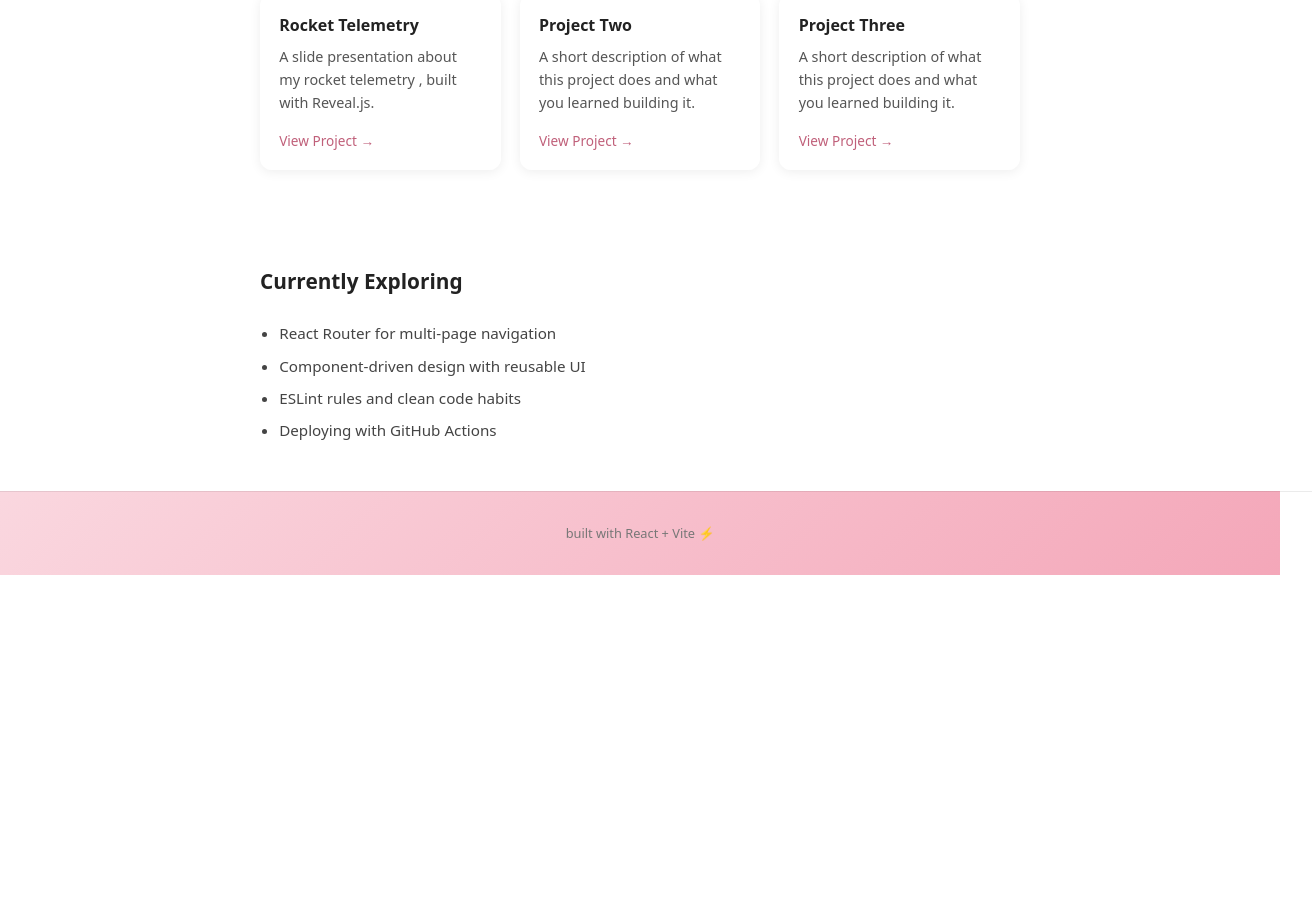
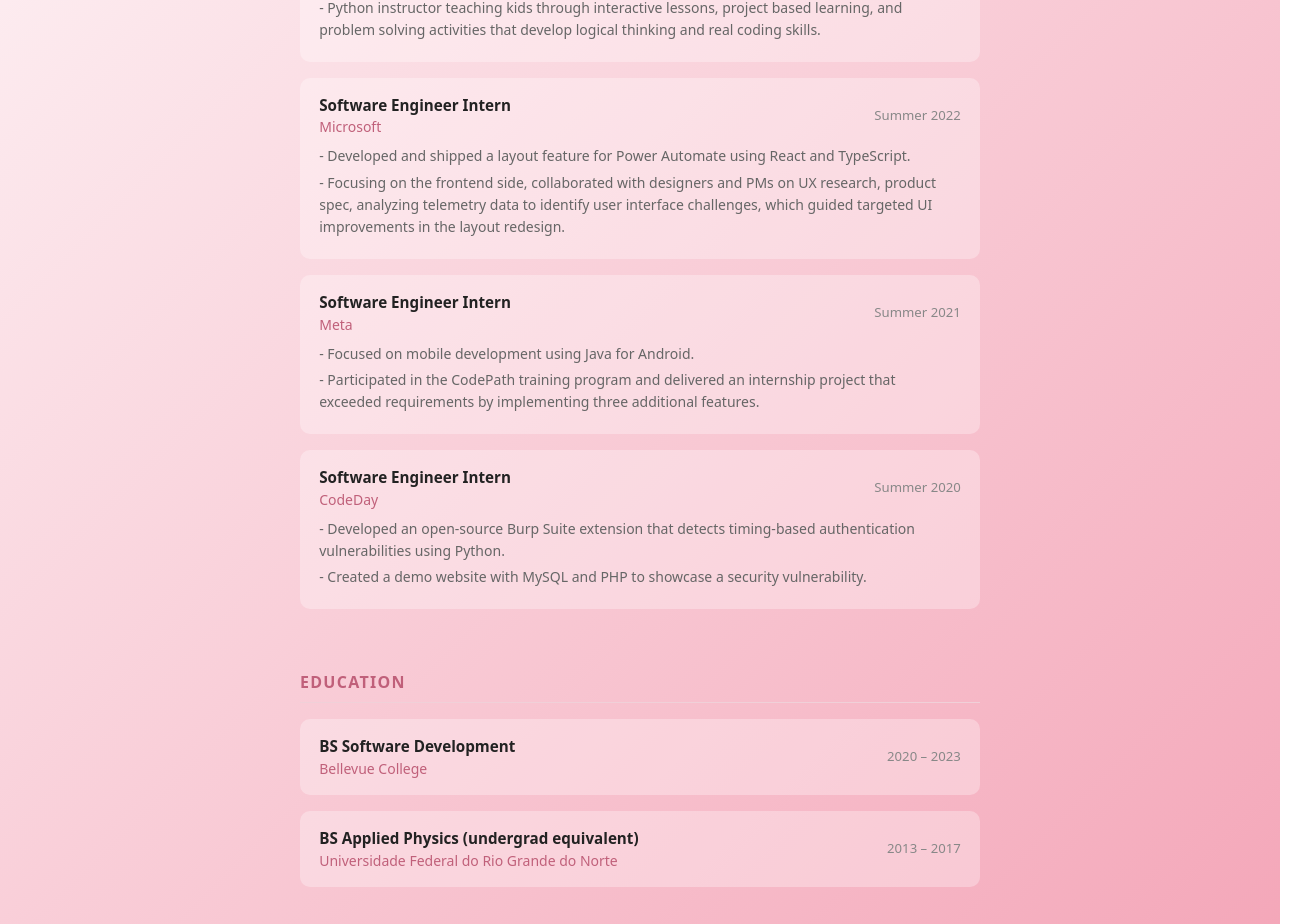
Before and after one commit to malucart/malucart.github.io, a React (Vite) app: page /about in a window 1280 px wide. Shown: the part 643-1567 px from the top of the page, 1312 px wide, since content can reach past the window. Before the commit the page ends 1218 px from the top, so only its background shows below. Built offline with nearby package versions, Linux system fonts and the light colour scheme.

Commit message:
Add About and Blog pages, set up React Router

```diff
--- a/package.json
+++ b/package.json
@@ -11,7 +11,8 @@
   },
   "dependencies": {
     "react": "^19.2.0",
-    "react-dom": "^19.2.0"
+    "react-dom": "^19.2.0",
+    "react-router-dom": "^7.13.1"
   },
   "devDependencies": {
     "@eslint/js": "^9.39.4",
--- a/src/App.jsx
+++ b/src/App.jsx
@@ -1,12 +1,21 @@
+import { BrowserRouter, Routes, Route } from 'react-router-dom'
 import Home from './pages/Home'
+import Blog from './pages/Blog'
+import About from './pages/About'
 import Header from './components/Header'
 
 function App() {
   return (
-    <div style={{ minHeight: '100vh', background: 'linear-gradient(135deg, #ffffff 0%, #F4A7B9 100%)', display: 'flex', flexDirection: 'column' }}>
-      <Header />
-      <Home />
-    </div>
+    <BrowserRouter>
+      <div style={{ minHeight: '100vh', background: 'linear-gradient(135deg, #ffffff 0%, #F4A7B9 100%)', display: 'flex', flexDirection: 'column' }}>
+        <Header />
+        <Routes>
+          <Route path="/" element={<Home />} />
+          <Route path="/blog" element={<Blog />} />
+          <Route path="/about" element={<About />} />
+        </Routes>
+      </div>
+    </BrowserRouter>
   )
 }
 
--- a/src/components/Header.jsx
+++ b/src/components/Header.jsx
@@ -1,3 +1,12 @@
+import { Link } from 'react-router-dom'
+
+const navItems = [
+  { label: 'home', to: '/' },
+  { label: 'about me', to: '/about' },
+  { label: 'projects', to: '/#projects' },
+  { label: 'blog', to: '/blog' },
+]
+
 export default function Header() {
   return (
     <header style={{
@@ -8,10 +17,10 @@ export default function Header() {
       backgroundColor: 'transparent',
     }}>
       <nav style={{ display: 'flex', gap: '2rem' }}>
-        {['home', 'about me', 'projects', 'blog'].map((item) => (
-          <a
-            key={item}
-            href={item === 'home' ? '/' : `#${item.toLowerCase().replace(' ', '-')}`}
+        {navItems.map(({ label, to }) => (
+          <Link
+            key={label}
+            to={to}
             style={{
               textDecoration: 'none',
               color: '#333',
@@ -22,8 +31,8 @@ export default function Header() {
             onMouseEnter={e => e.target.style.color = '#E07A96'}
             onMouseLeave={e => e.target.style.color = '#333'}
           >
-            {item}
-          </a>
+            {label}
+          </Link>
         ))}
       </nav>
     </header>
--- /dev/null
+++ b/src/pages/About.jsx
@@ -0,0 +1,137 @@
+const experience = [
+  {
+    role: 'Software Engineer',
+    company: 'Microsoft',
+    period: 'Jan 2023 – Jan 2025',
+    description: [
+      'Fullstack working with Typescript, React, C# and C++ in Power Automate product features:',
+      '- Redesigned the Approvals UI for premium users by collaborating with PMs and designers to improve workflow efficiency and user satisfaction for approximately 4 million monthly premium users across over 130,000 companies. On the backend, handle approval request routing, state transitions, notification triggers, and database interactions that process user permissions and approval history.',
+      '- Developed UI for Power Automate in Excel Online and Desktop, implementing telemetry tracking with the Excel team and PMs. This led to an 11% usage increase in the first month, enhancing user experience and workflow efficiency.',
+      '- Migrated authentication system from Azure Active Directory to Microsoft Graph for the Approvals feature, streamlining authentication processes and enhancing integration with Microsoft 365 services. This improvement impacted millions of users as part of Power Automate’s 10M+ monthly active users across 350,000+ organizations. '
+    ]
+  },
+  {
+    role: 'Code Instructor',
+    company: 'X-Camp',
+    period: 'Nov 2025 – Present',
+    description: [
+      '- Python instructor teaching kids through interactive lessons, project based learning, and problem solving activities that develop logical thinking and real coding skills.'
+    ]
+  },
+  {
+    role: 'Software Engineer Intern',
+    company: 'Microsoft',
+    period: 'Summer 2022',
+    description: [
+      '- Developed and shipped a layout feature for Power Automate using React and TypeScript.',
+      '- Focusing on the frontend side, collaborated with designers and PMs on UX research, product spec, analyzing telemetry data to identify user interface challenges, which guided targeted UI improvements in the layout redesign.'
+    ]
+  },
+  {
+    role: 'Software Engineer Intern',
+    company: 'Meta',
+    period: 'Summer 2021',
+    description: [
+      '- Focused on mobile development using Java for Android.',
+      '- Participated in the CodePath training program and delivered an internship project that exceeded requirements by implementing three additional features.'
+    ]
+  },
+  {
+    role: 'Software Engineer Intern',
+    company: 'CodeDay',
+    period: 'Summer 2020',
+    description: [
+      '- Developed an open-source Burp Suite extension that detects timing-based authentication vulnerabilities using Python.',
+      '- Created a demo website with MySQL and PHP to showcase a security vulnerability.'
+    ]
+  },
+]
+
+export default function About() {
+  return (
+    <div style={{
+      flex: 1,
+      display: 'flex',
+      flexDirection: 'column',
+      alignItems: 'center',
+      fontFamily: 'system-ui, sans-serif',
+      padding: '3rem 2rem',
+    }}>
+      <div style={{ width: '100%', maxWidth: '680px', display: 'flex', flexDirection: 'column', gap: '3rem' }}>
+
+        {/* Experience */}
+        <div>
+          <h2 style={sectionHeading}>Experience</h2>
+          <div style={{ display: 'flex', flexDirection: 'column', gap: '1rem' }}>
+            {experience.map((job) => (
+              <div key={job.role + job.company} style={card}>
+                <div style={{ display: 'flex', justifyContent: 'space-between', alignItems: 'center', flexWrap: 'wrap', gap: '0.3rem', marginBottom: '0.5rem' }}>
+                  <div>
+                    <div style={{ fontWeight: '600', color: '#222', fontSize: '0.95rem' }}>{job.role}</div>
+                    <div style={{ color: '#c0607a', fontSize: '0.875rem' }}>{job.company}</div>
+                  </div>
+                  <div style={{ fontSize: '0.825rem', color: '#888' }}>{job.period}</div>
+                </div>
+                {Array.isArray(job.description)
+                  ? job.description.map((line, i) => (
+                      <p key={i} style={{ margin: '0 0 0.25rem', fontSize: '0.875rem', color: '#666', lineHeight: '1.6' }}>{line}</p>
+                    ))
+                  : <p style={{ margin: 0, fontSize: '0.875rem', color: '#666', lineHeight: '1.6' }}>{job.description}</p>
+                }
+              </div>
+            ))}
+          </div>
+        </div>
+
+        {/* Education */}
+        <div>
+          <h2 style={sectionHeading}>Education</h2>
+          <div style={{ display: 'flex', flexDirection: 'column', gap: '1rem' }}>
+            {[
+              { degree: 'BS Software Development', school: 'Bellevue College', period: '2020 – 2023' },
+              { degree: 'BS Applied Physics (undergrad equivalent)', school: 'Universidade Federal do Rio Grande do Norte', period: '2013 – 2017' },
+            ].map((edu) => (
+              <div key={edu.degree} style={card}>
+                <div style={{ display: 'flex', justifyContent: 'space-between', alignItems: 'center', flexWrap: 'wrap', gap: '0.3rem' }}>
+                  <div>
+                    <div style={{ fontWeight: '600', color: '#222', fontSize: '0.95rem' }}>{edu.degree}</div>
+                    <div style={{ color: '#c0607a', fontSize: '0.875rem' }}>{edu.school}</div>
+                  </div>
+                  <div style={{ fontSize: '0.825rem', color: '#888' }}>{edu.period}</div>
+                </div>
+              </div>
+            ))}
+          </div>
+        </div>
+
+      </div>
+    </div>
+  )
+}
+
+const sectionHeading = {
+  fontSize: '1rem',
+  fontWeight: '600',
+  color: '#c0607a',
+  textTransform: 'uppercase',
+  letterSpacing: '0.08em',
+  marginBottom: '1rem',
+  borderBottom: '1px solid #f0d0d8',
+  paddingBottom: '0.5rem',
+}
+
+const tag = {
+  backgroundColor: 'rgba(255,255,255,0.7)',
+  border: '1px solid #f0d0d8',
+  borderRadius: '20px',
+  padding: '0.3rem 0.8rem',
+  fontSize: '0.85rem',
+  color: '#444',
+}
+
+const card = {
+  backgroundColor: 'rgba(255,255,255,0.30)',
+  borderRadius: '10px',
+  padding: '1rem 1.2rem',
+  boxShadow: '0 2px 8px rgba(0,0,0,0.00)',
+}
--- /dev/null
+++ b/src/pages/Blog.jsx
@@ -0,0 +1,76 @@
+const posts = [
+  {
+    category: 'DSA Concepts',
+    items: [
+      { title: 'Arrays & Sliding Window', description: 'Notes on array traversal techniques and the sliding window pattern.', link: '#' },
+      { title: 'Linked Lists', description: 'How linked lists work, common operations, and when to use them.', link: '#' },
+      { title: 'Binary Search', description: 'Breaking down binary search and its variations.', link: '#' },
+      { title: 'Recursion & Backtracking', description: 'Understanding the call stack and how backtracking explores solutions.', link: '#' },
+    ],
+  },
+  {
+    category: 'Projects',
+    items: [
+      { title: 'smlt', description: 'A collection of security and CTF writeups.', link: '/smlt/home.html' },
+    ],
+  },
+]
+
+export default function Blog() {
+  return (
+    <div style={{
+      flex: 1,
+      display: 'flex',
+      flexDirection: 'column',
+      alignItems: 'center',
+      fontFamily: 'system-ui, sans-serif',
+      padding: '3rem 2rem',
+    }}>
+      <div style={{ width: '100%', maxWidth: '680px' }}>
+        <h1 style={{ fontSize: '1.8rem', color: '#222', marginBottom: '0.3rem' }}>Blog</h1>
+        <p style={{ color: '#888', fontSize: '0.95rem', marginBottom: '3rem' }}>
+          Notes, writeups, and things I&apos;m learning.
+        </p>
+
+        {posts.map((section) => (
+          <div key={section.category} style={{ marginBottom: '3rem' }}>
+            <h2 style={{
+              fontSize: '1rem',
+              fontWeight: '600',
+              color: '#c0607a',
+              textTransform: 'uppercase',
+              letterSpacing: '0.08em',
+              marginBottom: '1rem',
+              borderBottom: '1px solid #f0d0d8',
+              paddingBottom: '0.5rem',
+            }}>
+              {section.category}
+            </h2>
+            <div style={{ display: 'flex', flexDirection: 'column', gap: '1rem' }}>
+              {section.items.map((post) => (
+                <a
+                  key={post.title}
+                  href={post.link}
+                  style={{
+                    textDecoration: 'none',
+                    padding: '1rem 1.2rem',
+                    borderRadius: '10px',
+                    backgroundColor: 'rgba(255,255,255,0.7)',
+                    boxShadow: '0 2px 8px rgba(0,0,0,0.06)',
+                    display: 'block',
+                    transition: 'box-shadow 0.2s',
+                  }}
+                  onMouseEnter={e => e.currentTarget.style.boxShadow = '0 4px 16px rgba(0,0,0,0.1)'}
+                  onMouseLeave={e => e.currentTarget.style.boxShadow = '0 2px 8px rgba(0,0,0,0.06)'}
+                >
+                  <div style={{ fontWeight: '500', color: '#222', marginBottom: '0.25rem' }}>{post.title}</div>
+                  <div style={{ fontSize: '0.875rem', color: '#777' }}>{post.description}</div>
+                </a>
+              ))}
+            </div>
+          </div>
+        ))}
+      </div>
+    </div>
+  )
+}
--- a/src/pages/Home.jsx
+++ b/src/pages/Home.jsx
@@ -1,13 +1,13 @@
 const projects = [
   {
     name: 'Rocket Telemetry',
-    description: 'A slide presentation about my rocket telemetry , built with Reveal.js.',
+    description: 'A slide presentation about my rocket telemetry for when I was part of the rocket club during school, built with Reveal.js.',
     link: '/slides_rocket/index.html',
   },
   {
-    name: 'Project Two',
-    description: 'A short description of what this project does and what you learned building it.',
-    link: '#',
+    name: 'TimingAttack: A Burp Suite Extension',
+    description: 'It allows pentesters to verify whether a website is susceptible to timing attacks.',
+    link: 'https://github.com/malucart/TimingAttack',
   },
   {
     name: 'Project Three',
```
Also changed, not shown: 1 other file (tests, documents, lock files or other folders).
